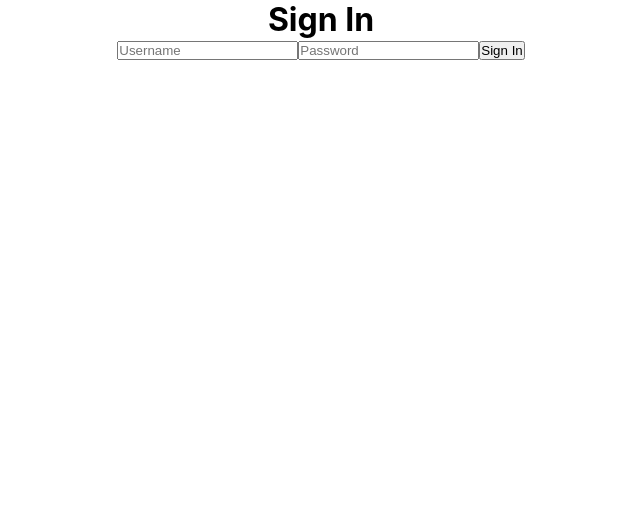
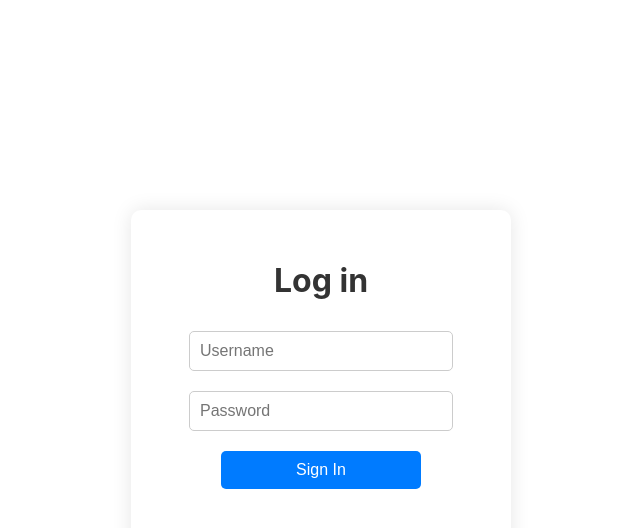
Before and after one commit to mj-pavithra/my-Week, a React (Create React App) app: page /signin in a window 1280 px wide. Shown: the top 528 px of the page, without its empty margins (319-959 px from the left). Built offline with nearby package versions, Linux system fonts and the light colour scheme.

Commit message:
sign up basic CSS is done

```diff
--- a/src/Pages/SignInPage.jsx
+++ b/src/Pages/SignInPage.jsx
@@ -1,16 +1,23 @@
 import React from "react";
 import "../Styles/SignInPage.css";
+import { GoogleLogin } from "@react-oauth/google";
 
 function SignInPage() {
     return (
         <div className="sign-in-page">
             <div className="sign-in-form">
-                <h1>Sign In</h1>
+                <h1 className="Sign-In-Title">Log in</h1>
                 <form>
-                    <input type="text" placeholder="Username" required/>
-                    <input type="password" placeholder="Password" required/>
+                    <input className="signin-input" type="text" placeholder="Username" required/>
+                    <input className="signin-input" type="password" placeholder="Password" required/>
                     <button type="submit">Sign In</button>
                 </form>
+                <GoogleLogin className="google-sign-up"
+                onSuccess={(CredentialResponse) => console.log(CredentialResponse
+                )}
+                onFailure={(CredentialResponse) => console.log(CredentialResponse
+                )}
+            />
             </div>
         </div>
     );
--- a/src/Pages/SingUpPage.jsx
+++ b/src/Pages/SingUpPage.jsx
@@ -7,14 +7,14 @@ function SingUpPage() {
     return (
         <div className="sign-up-page">
             <div className="sign-up-form">
-                <h1>Sign Up</h1>
+                <h1 className="Sign-In-Title">Create new account</h1>
                 <form>
-                    <input type="text" placeholder="Username" required/>
-                    <input type="password" placeholder="Password" required/>
-                    <input type="password" placeholder="Confirm Password" required/>
+                    <input className="signup-input" type="text" placeholder="Username" required/>
+                    <input className="signup-input" type="password" placeholder="Password" required/>
+                    <input className="signup-input" type="password" placeholder="Confirm Password" required/>
                     <button type="submit">Sign Up</button>
                 </form>
-                <GoogleLogin
+                <GoogleLogin className="google-sign-up"
                     onSuccess={(CredentialResponse) => console.log(CredentialResponse
                     )}
                     onFailure={(CredentialResponse) => console.log(CredentialResponse
--- a/src/Styles/SignInPage.css
+++ b/src/Styles/SignInPage.css
@@ -0,0 +1,69 @@
+/* Base styles */
+.sign-in-page {
+    display: flex;
+    justify-content: center;
+    align-items: center;
+    height: 100vh;
+}
+
+.sign-in-form {
+    max-width: 400px;
+    min-width: 300px;
+    height: 300px;
+    padding: 40px;
+    border-radius: 10px;
+    box-shadow: 0 0 20px rgba(0, 0, 0, 0.1);
+    background-color: #fff;
+    text-align: center;
+    display: flex;
+    flex-direction: column;
+    align-items: center;
+    justify-content: space-evenly;
+}
+.Sign-In-Title{
+    margin-bottom: 20px;
+    color: #333;
+}
+
+.sign-in-form form {
+    display: flex;
+    flex-direction: column;
+    align-items: center;
+}
+.signin-input{
+    width: 100%;
+    min-width: 220px;
+    margin-bottom: 20px;
+    padding: 10px;
+    border: 1px solid #ccc;
+    border-radius: 5px;
+    font-size: 16px;
+}
+
+.sign-in-form button {
+    max-width: 200px;
+    width: 100%;
+    padding: 10px;
+    border: none;
+    border-radius: 5px;
+    background-color: #007bff;
+    color: #fff;
+    font-size: 16px;
+    cursor: pointer;
+    transition: background-color 0.3s ease;
+}
+
+.sign-in-form button:hover {
+    background-color: #0056b3;
+}
+
+/* Mobile responsiveness */
+@media screen and (max-width: 900px) {
+    .sign-in-form {
+        padding: 20px;
+    }
+
+    .Sign-In-Title{
+        font-size: 24px;
+    }
+}
--- a/src/Styles/SingUpPage.css
+++ b/src/Styles/SingUpPage.css
@@ -7,15 +7,21 @@
 }
 
 .sign-up-form {
-    max-width: 400px;
-    padding: 40px;
+    max-width: 600px;
+    min-width: 400px;
+    height: 450px;
+    padding: 20px;
     border-radius: 10px;
-    box-shadow: 0 0 20px rgba(0, 0, 0, 0.1);
+    box-shadow: 0 0 20px rgba(0, 0, 0, 0.05);
     background-color: #fff;
     text-align: center;
+    display: flex;
+    flex-direction: column;
+    align-items: center;
+    justify-content: space-evenly;
 }
 
-.sign-up-form h1 {
+.Sign-In-Title {
     margin-bottom: 20px;
     color: #333;
 }
@@ -23,10 +29,12 @@
 .sign-up-form form {
     display: flex;
     flex-direction: column;
+    align-items: center;
 }
 
-.sign-up-form input {
+.signup-input{
     width: 100%;
+    min-width: 250px;
     margin-bottom: 20px;
     padding: 10px;
     border: 1px solid #ccc;
@@ -35,7 +43,20 @@
 }
 
 .sign-up-form button {
-    width: 100%;
+    max-width: 200px;
+
+    padding: 10px;
+    border: none;
+    border-radius: 5px;
+    background-color: #007bff;
+    color: #fff;
+    font-size: 16px;
+    cursor: pointer;
+    transition: background-color 0.3s ease;
+}
+
+.google-sign-up {
+    max-width: 200px;
     padding: 10px;
     border: none;
     border-radius: 5px;
@@ -51,12 +72,12 @@
 }
 
 /* Mobile responsiveness */
-@media screen and (max-width: 600px) {
+@media screen and (max-width: 900px) {
     .sign-up-form {
         padding: 20px;
     }
 
-    .sign-up-form h1 {
+    .Sign-In-Title {
         font-size: 24px;
     }
 }
```
